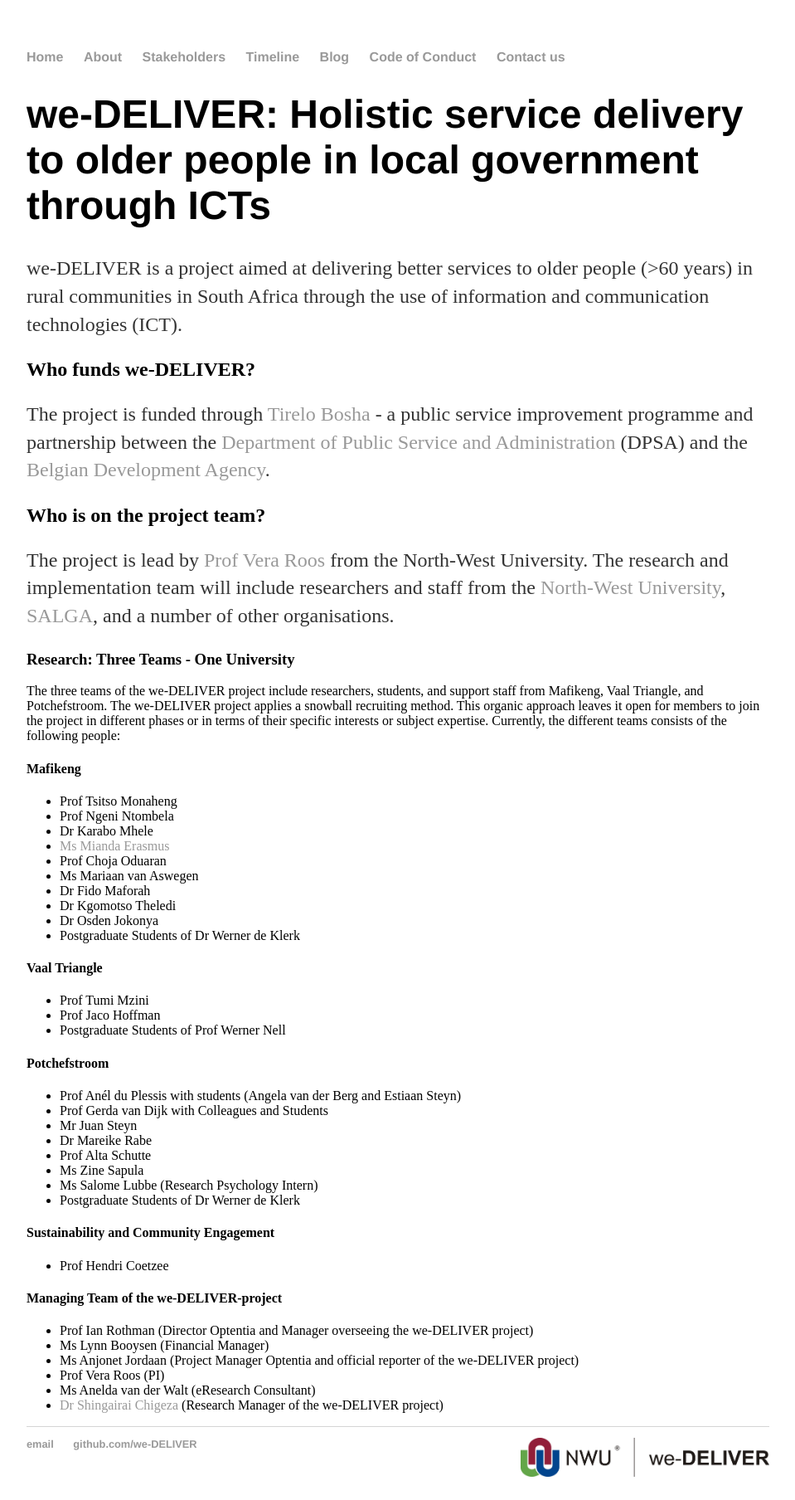
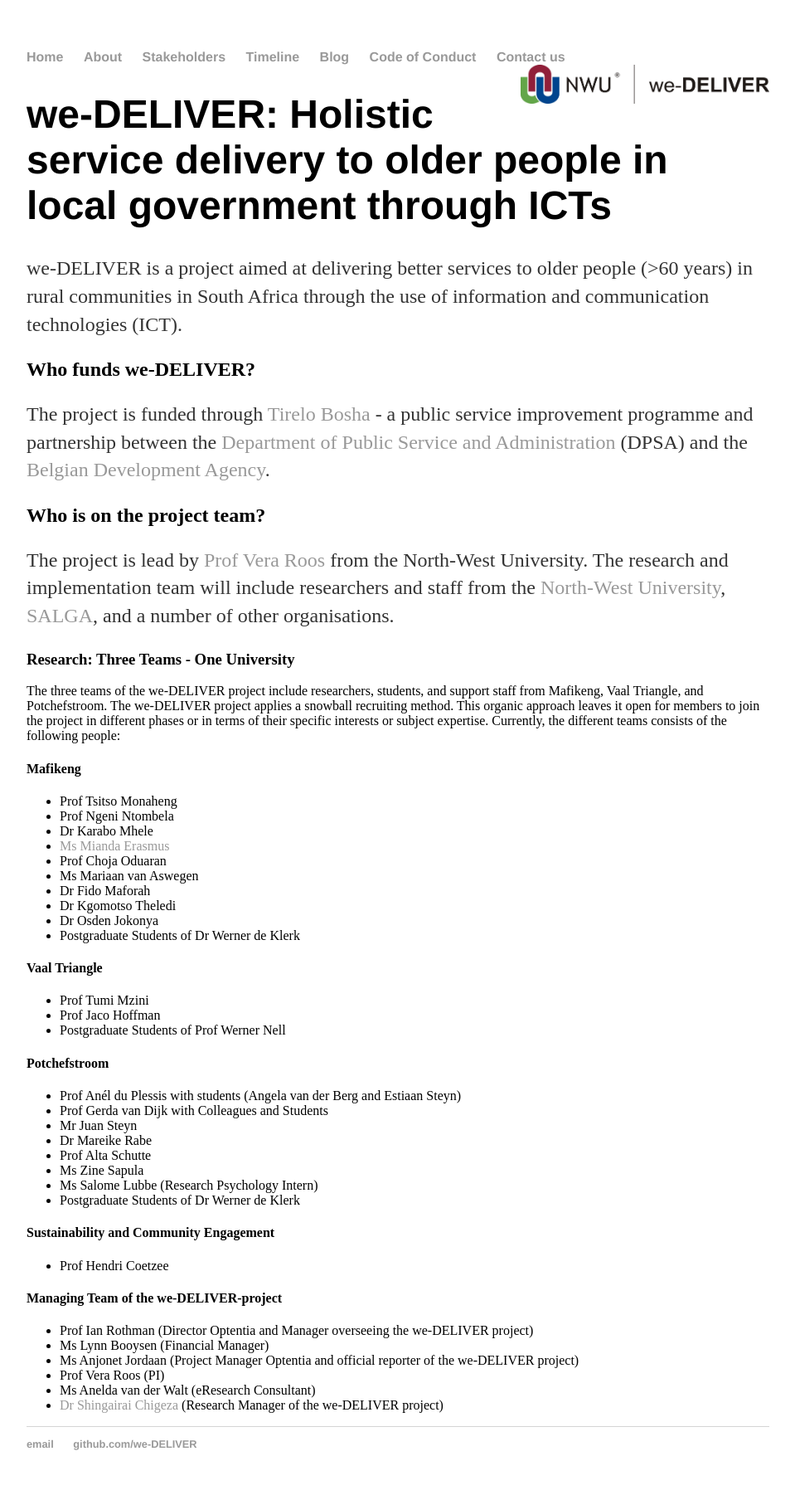
Before and after one commit to zjsteyn/we-DELIVER.github.io, a Jekyll site: the page built from index.html, in a window 1280 px wide. Shown: the whole page at 83% size, without its empty margins (160-1119 px from the left). Built offline with Jekyll 4.4.1, drawn with Linux system fonts in a browser that asks for light colours.

Commit message:
Moved branding to right header

```diff
--- a/_layouts/default.html
+++ b/_layouts/default.html
@@ -15,6 +15,8 @@
 	        	   	<li><a href="/blog">Blog</a></li>
 				<li><a href="/conduct">Code of Conduct</a></li>
 	        	   	<li><a href="/contact">Contact us</a></li>
+				<li><a href="{{ HOME_PATH }}"><img src="{{ site.url }}/assets/NWU l we-Deliver CMYK.jpg" style="width:300px" align="right"/></a></li>
+
 	    		</ul>
 			</nav>
 			<div class="container">
@@ -26,7 +28,6 @@
 	    		<ul>
 	        		<li><a href="mailto:vera.roos@nwu.ac.za">email</a></li>
 	        		<li><a href="https://github.com/we-DELIVER/">github.com/we-DELIVER</a></li>
-				<li><a href="{{ HOME_PATH }}"><img src="{{ site.url }}/assets/NWU l we-Deliver CMYK.jpg" style="width:300px" align="right"/></a></li>
 
 				</ul>
 			</footer>
```
